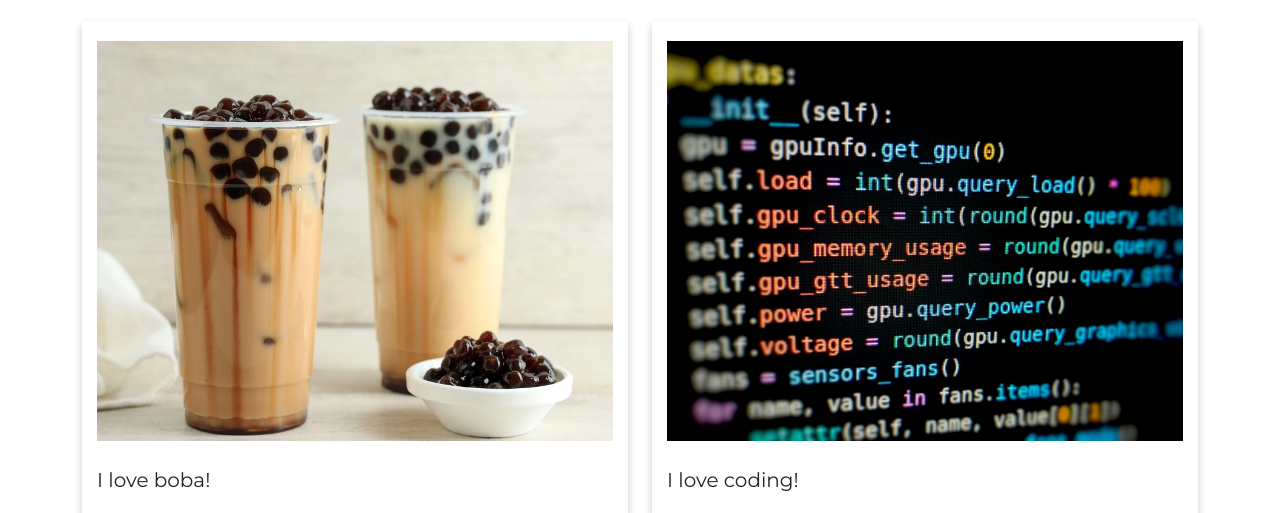
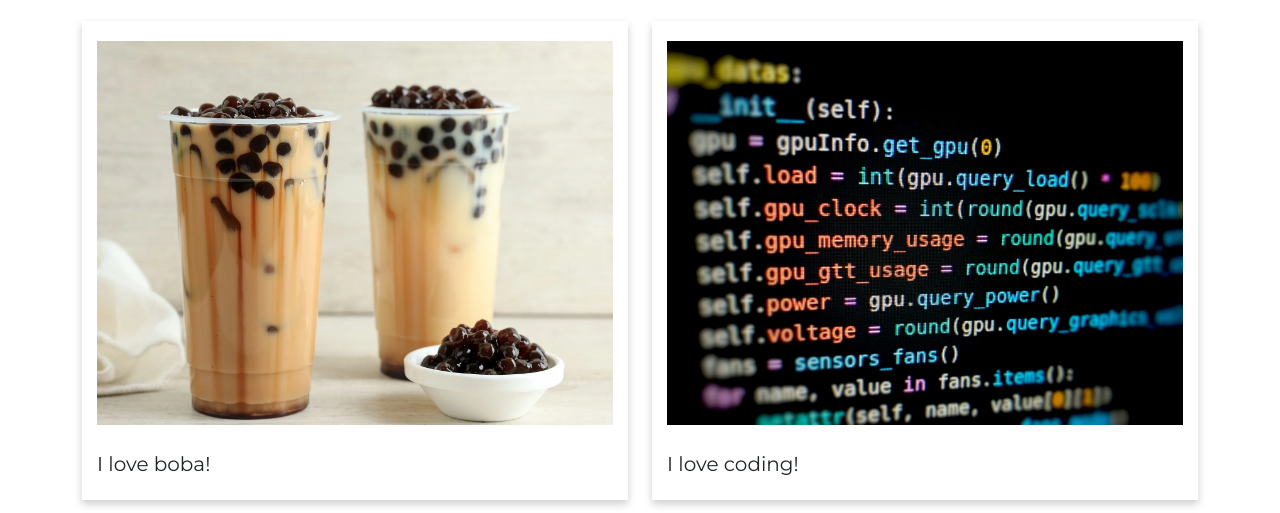
Before and after one commit to Pasqalup/expert-potato, a plain HTML site: page index.html in a window 1280 px wide. Shown: the part 283-796 px from the top of the page. Drawn offline with nearby package versions, Linux system fonts and the light colour scheme.

Commit message:
style.css changes for different viewport sizes

```diff
--- a/style.css
+++ b/style.css
@@ -14,7 +14,7 @@ h1.Monsterrat-500 {
 }
 img{
   max-width: 100%;
-  height: 400px;
+  height: 30vw;
   overflow:hidden;
   object-fit: cover;
 }
```
